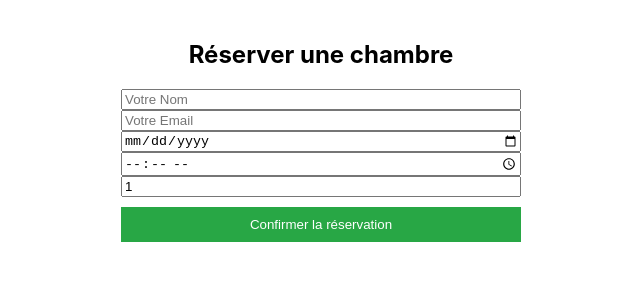
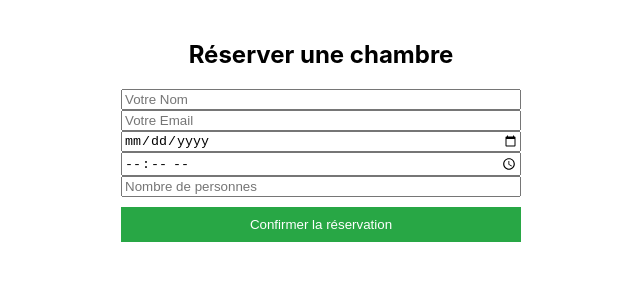
Before and after one commit to armadne/crmproject, a React (Create React App) app in the folder frontend/: page / in a window 1280 px wide. Shown: the top 300 px of the page, without its empty margins (319-959 px from the left). Built offline with nearby package versions, Linux system fonts and the light colour scheme.

Commit message:
redirection vers page confirmation probleme

```diff
--- a/frontend/src/Reservations.js
+++ b/frontend/src/Reservations.js
@@ -15,7 +15,7 @@ const Reservations = () => {
         email: "", // Email du clienyt
         date: "",  // Date de réservation
         time: "",   // Heure de la réservation
-        people: 1   // Nombre de personnes (on met 1 par défaut)
+        guest: 1   // Nombre de personnes (on met 1 par défaut)
     });
 
     // Fonction pour mettre à jour les valeurs de FormData quand l'utilisateur écrit dans un champ du formulaire
```
Also changed, not shown: 1 other file (tests, documents, lock files or other folders).
